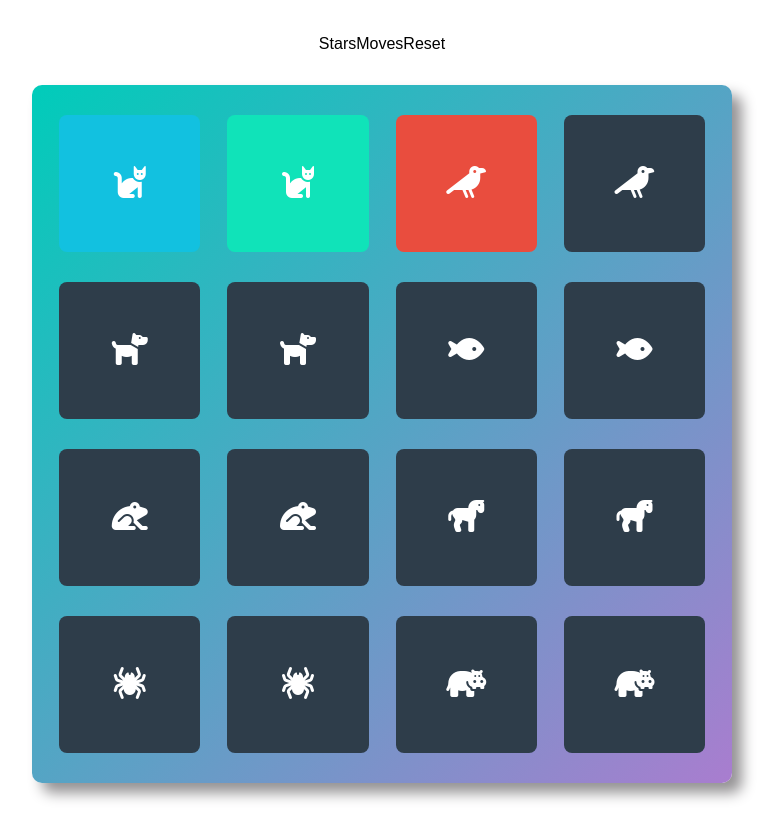
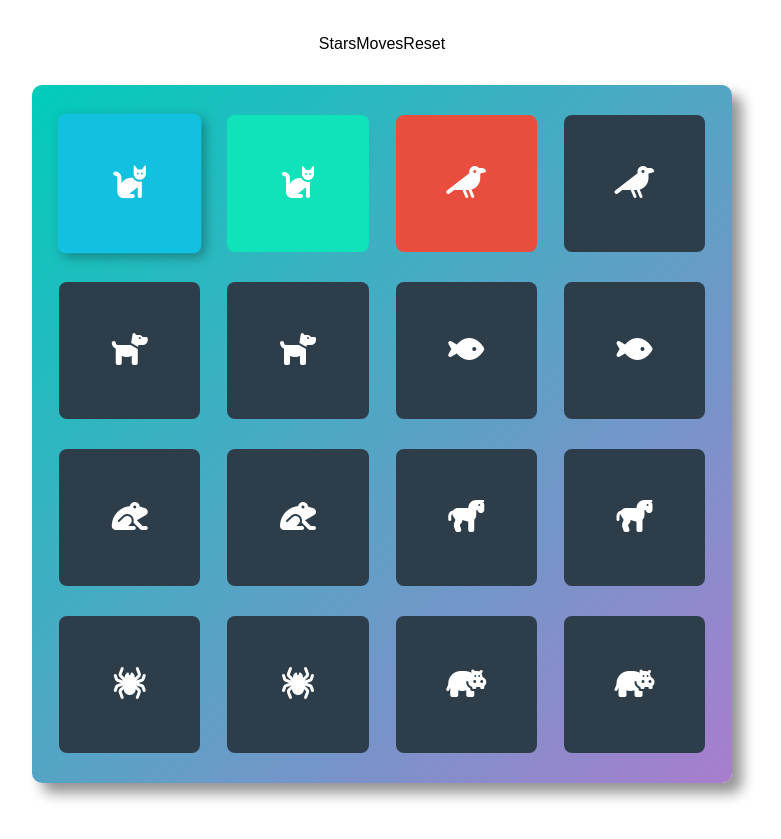
Before and after one commit to dinakonto/memory-game, a website: page index.html in a window 1280 px wide. In both pictures the pointer is over the item 387 px from the left and 244 px from the top of the page. Shown: the part 61-900 px from the top of the page, without its empty margins (258-1039 px from the left). Drawn offline with Linux system fonts and the light colour scheme.

Commit message:
Added hover transition to cards

```diff
--- a/css/styles.css
+++ b/css/styles.css
@@ -62,6 +62,9 @@ h1 {
   margin-bottom: 30px;
   border-radius: 8px;
   background-color: #2E3D4A;
+  -webkit-transition: all .1s ease-in-out;
+  -moz-transition: all .1s ease-in-out;
+  transition: all .1s ease-in-out;
 }
 
 .deck .card.open {
@@ -75,3 +78,11 @@ h1 {
 .deck .card.nomatch {
   background-color: #E94D3E;
 }
+
+.deck .card:hover {
+  cursor: pointer;
+  transform: scale(1.02);
+  -webkit-box-shadow: 4px 4px 10px 0px rgba(0,0,0,0.3);
+  -moz-box-shadow: 4px 4px 10px 0px rgba(0,0,0,0.3);
+  box-shadow: 4px 4px 10px 0px rgba(0,0,0,0.3);
+}
```
